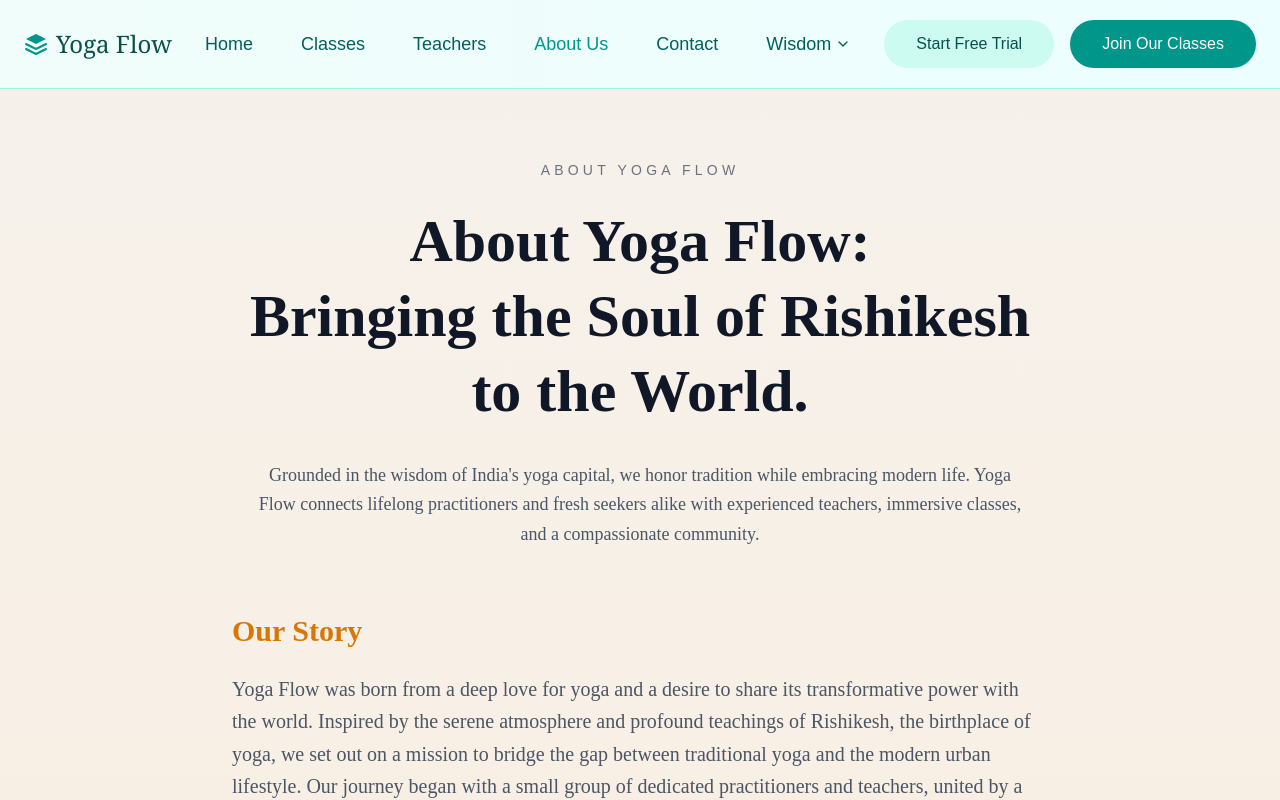
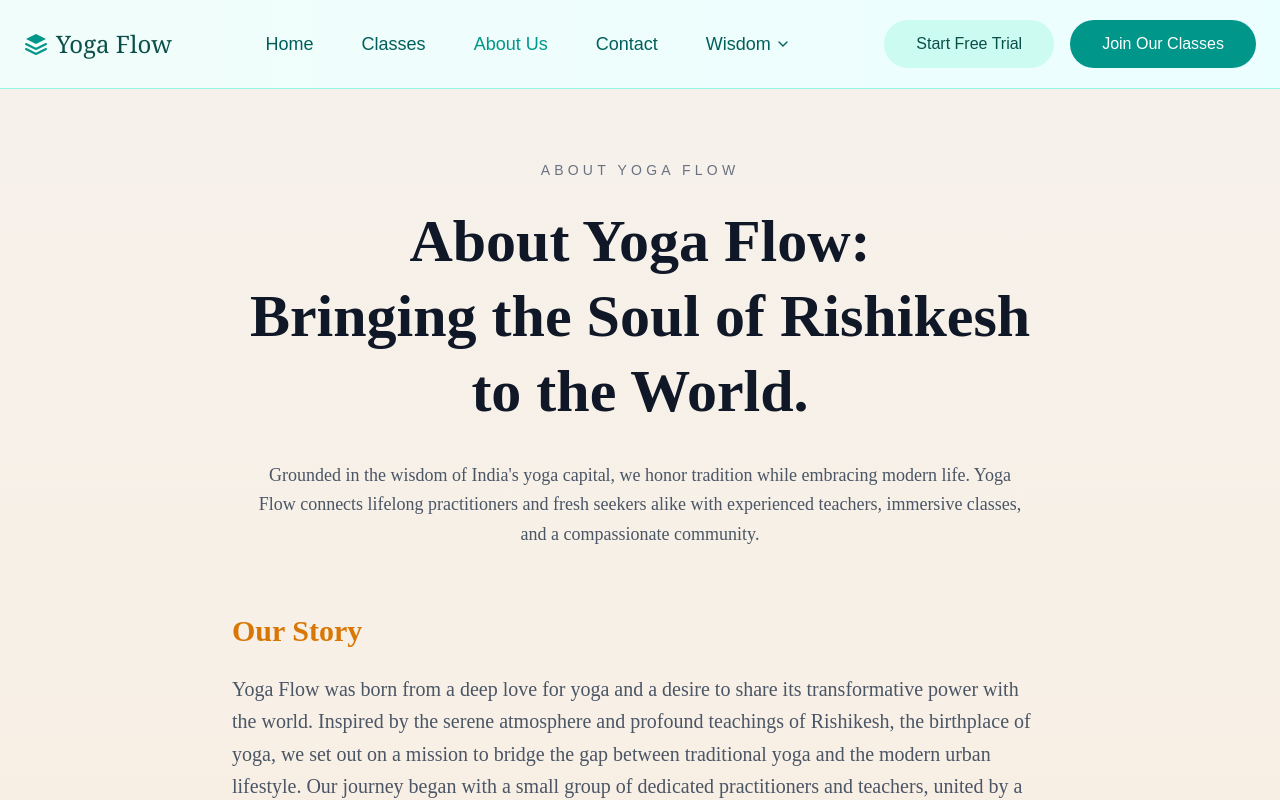
Before and after one commit to vishuRizz/yoga-flow-web, a Next.js app: page /about in a window 1280 px wide. Shown: the top 800 px of the page. Built offline with nearby package versions, Linux system fonts and the light colour scheme.

Commit message:
removed teachers

```diff
--- a/app/teachers/page.tsx
+++ b/app/teachers/page.tsx
@@ -2,7 +2,7 @@ import type { Metadata } from "next";
 import Navbar from "@/components/Navbar";
 import Footer from "@/components/Footer";
 
-const teachers = [
+/*const teachers = [
   {
     name: "Priya Sharma",
     title: "Hatha Yoga Lead Mentor",
@@ -52,7 +52,7 @@ const teachers = [
     years: "11 years",
   },
 ];
-
+*/
 export const metadata: Metadata = {
   title: "Yoga Flow Teachers | Meet Our Rishikesh Mentors",
   description:
--- a/components/Navbar.tsx
+++ b/components/Navbar.tsx
@@ -18,7 +18,7 @@ export default function Navbar() {
   const navItems = [
     { label: "Home", href: "/" },
     { label: "Classes", href: "/classes" },
-    { label: "Teachers", href: "/teachers" },
+    /* { label: "Teachers", href: "/teachers" }, */
     { label: "About Us", href: "/about" },
     { label: "Contact", href: "/contact" },
   ];
```
